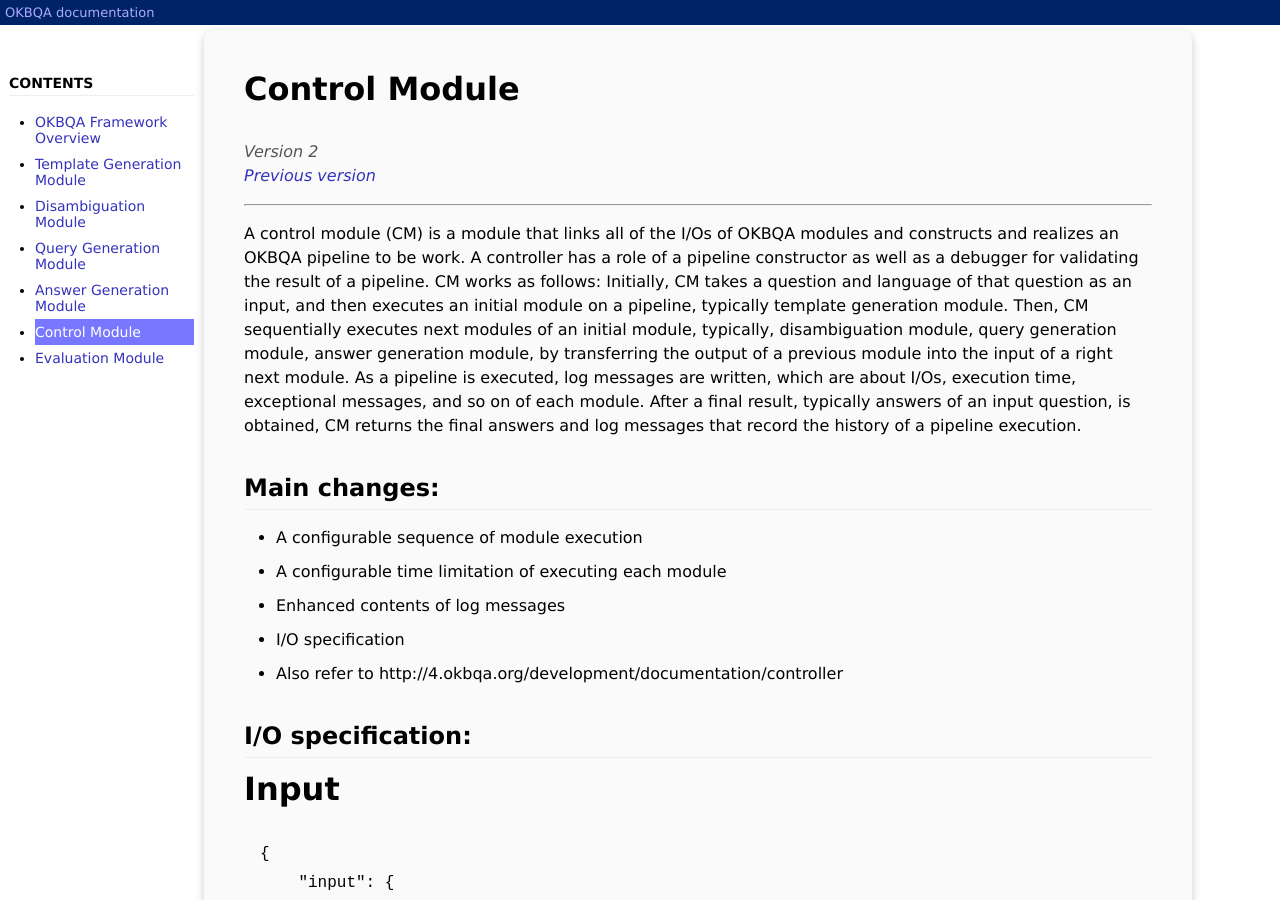
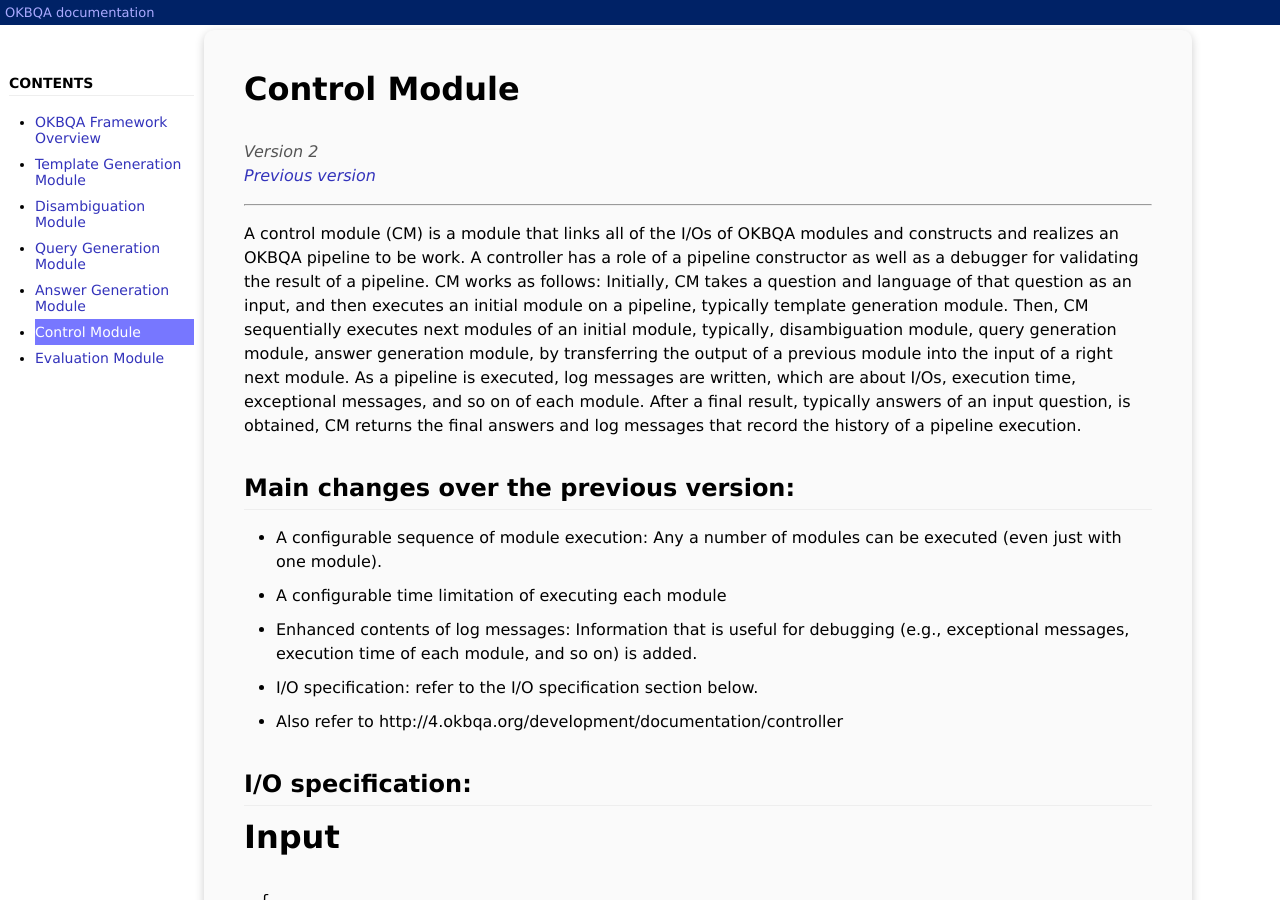
Before and after one commit to okbqa/okbqa-doc, a Jekyll site: the page built from docs/control-module-v2.md, in a window 1280 px wide and 900 px high. Built offline with Jekyll 4.4.1, drawn with Linux system fonts in a browser that asks for light colours.

Commit message:
First commit

```diff
--- a/docs/control-module-v2.md
+++ b/docs/control-module-v2.md
@@ -8,11 +8,11 @@ permalink: /control-module/v2/
 
 A control module (CM) is a module that links all of the I/Os of OKBQA modules and constructs and realizes an OKBQA pipeline to be work. A controller has a role of a pipeline constructor as well as a debugger for validating the result of a pipeline. CM works as follows: Initially, CM takes a question and language of that question as an input, and then executes an initial module on a pipeline, typically template generation module. Then, CM sequentially executes next modules of an initial module, typically, disambiguation module, query generation module, answer generation module, by transferring the output of a previous module into the input of a right next module. As a pipeline is executed, log messages are written, which are about I/Os, execution time, exceptional messages, and so on of each module. After a final result, typically answers of an input question, is obtained, CM returns the final answers and log messages that record the history of a pipeline execution.
 
-## Main changes:
-- A configurable sequence of module execution
+## Main changes over the previous version:
+- A configurable sequence of module execution: Any a number of modules can be executed (even just with one module).
 - A configurable time limitation of executing each module
-- Enhanced contents of log messages
-- I/O specification
+- Enhanced contents of log messages: Information that is useful for debugging (e.g., exceptional messages, execution time of each module, and so on) is added.
+- I/O specification: refer to the I/O specification section below.
 - Also refer to http://4.okbqa.org/development/documentation/controller
 
 ## I/O specification:
```
